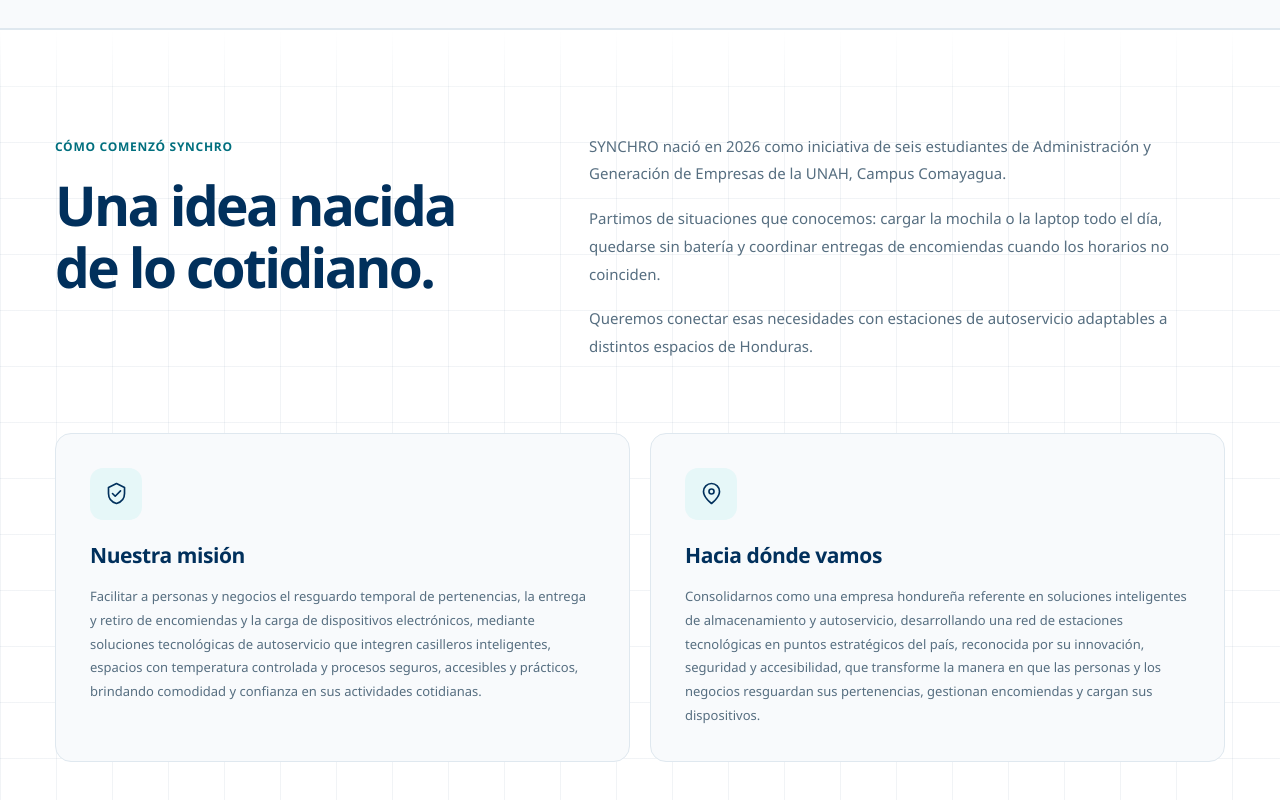
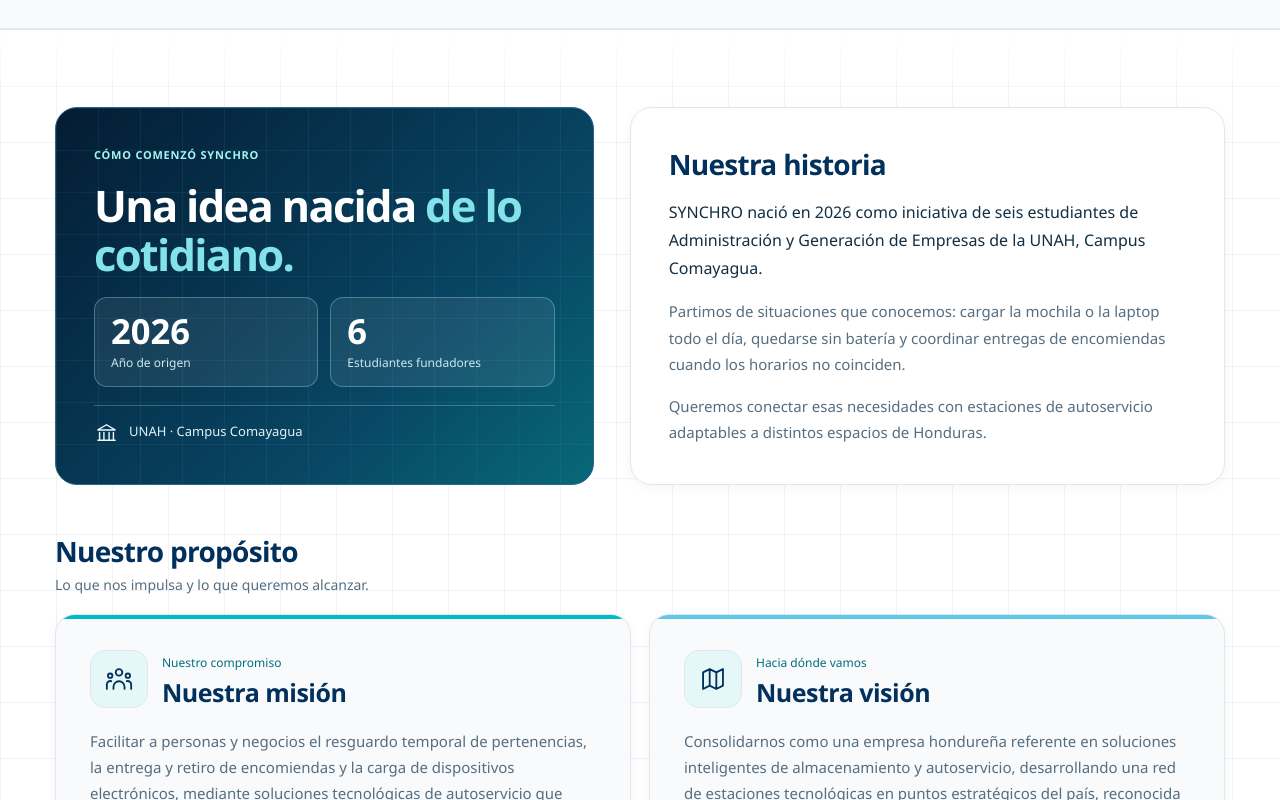
Before and after one commit to Bjosue95/SYNCHRO, a Vue app in the folder frontend/usuarios-app/: page / in a window 1280 px wide. Shown: the part 5300-6100 px from the top of the page. Built offline with nearby package versions, Linux system fonts and the light colour scheme; no server answers.

Commit message:
Rediseñar sección Nosotros conservando misión y visión de SYNCHRO

```diff
--- a/frontend/usuarios-app/src/components/landing/AboutSynchro.vue
+++ b/frontend/usuarios-app/src/components/landing/AboutSynchro.vue
@@ -3,15 +3,24 @@ import AppIcon from "../ui/AppIcon.vue";
 </script>
 
 <template>
-  <section id="nosotros" class="syn-about syn-grid-surface">
+  <section id="nosotros" class="syn-about syn-grid-surface" aria-labelledby="syn-about-titulo">
     <div class="contenedor">
       <div class="syn-about-top">
         <div class="syn-about-story">
           <span class="syn-about-kicker">CÓMO COMENZÓ SYNCHRO</span>
-          <h2>Una idea nacida de lo cotidiano.</h2>
+          <h2 id="syn-about-titulo">Una idea nacida <span>de lo cotidiano.</span></h2>
+          <div class="syn-about-origin" aria-label="Origen de SYNCHRO">
+            <div class="syn-about-stat"><strong>2026</strong><span>Año de origen</span></div>
+            <div class="syn-about-stat"><strong>6</strong><span>Estudiantes fundadores</span></div>
+          </div>
+          <div class="syn-about-campus">
+            <AppIcon nombre="instituciones" :tamano="25" tema-forzado="oscuro"/>
+            <span>UNAH · Campus Comayagua</span>
+          </div>
         </div>
         <div class="syn-about-story-copy">
-          <p>
+          <h3>Nuestra historia</h3>
+          <p class="syn-about-lead">
             SYNCHRO nació en 2026 como iniciativa de seis estudiantes de
             Administración y Generación de Empresas de la UNAH, Campus Comayagua.
           </p>
@@ -27,10 +36,14 @@ import AppIcon from "../ui/AppIcon.vue";
         </div>
       </div>
 
-      <div class="syn-about-values">
-        <div class="syn-about-block">
-          <span class="syn-about-icon"><AppIcon nombre="seguridad" :tamano="29"/></span>
-          <h3>Nuestra misión</h3>
+      <div class="syn-about-purpose">
+        <header class="syn-about-purpose-heading"><h3>Nuestro propósito</h3><p>Lo que nos impulsa y lo que queremos alcanzar.</p></header>
+        <div class="syn-about-values">
+        <article class="syn-about-block syn-about-mision">
+          <div class="syn-about-card-header">
+            <span class="syn-about-icon"><AppIcon nombre="comunidad" :tamano="32"/></span>
+            <div><span class="syn-about-card-label">Nuestro compromiso</span><h4>Nuestra misión</h4></div>
+          </div>
           <p>
             Facilitar a personas y negocios el resguardo temporal de pertenencias,
             la entrega y retiro de encomiendas y la carga de dispositivos electrónicos,
@@ -39,10 +52,12 @@ import AppIcon from "../ui/AppIcon.vue";
             accesibles y prácticos, brindando comodidad y confianza en sus
             actividades cotidianas.
           </p>
-        </div>
-        <div class="syn-about-block">
-          <span class="syn-about-icon"><AppIcon nombre="ubicacion" :tamano="29"/></span>
-          <h3>Hacia dónde vamos</h3>
+        </article>
+        <article class="syn-about-block syn-about-vision">
+          <div class="syn-about-card-header">
+            <span class="syn-about-icon"><AppIcon nombre="mapa" :tamano="32"/></span>
+            <div><span class="syn-about-card-label">Hacia dónde vamos</span><h4>Nuestra visión</h4></div>
+          </div>
           <p>
             Consolidarnos como una empresa hondureña referente en soluciones
             inteligentes de almacenamiento y autoservicio, desarrollando una red
@@ -51,6 +66,7 @@ import AppIcon from "../ui/AppIcon.vue";
             en que las personas y los negocios resguardan sus pertenencias,
             gestionan encomiendas y cargan sus dispositivos.
           </p>
+        </article>
         </div>
       </div>
     </div>
@@ -58,16 +74,34 @@ import AppIcon from "../ui/AppIcon.vue";
 </template>
 
 <style scoped>
-.syn-about { padding:clamp(60px,8vw,110px) 0; background:var(--surface); border-top:1px solid var(--border); }
-.syn-about-top { display:grid; grid-template-columns: minmax(0,.85fr) minmax(0,1.15fr); gap:clamp(20px,5vw,85px); align-items:start; padding-bottom:55px; }
-.syn-about-kicker { font-size:12px; font-weight:750; color:var(--accent-text); letter-spacing:.06em; }
-.syn-about-story h2 { margin:17px 0 0; color:var(--text-strong); font-size:clamp(34px,4.3vw,56px); line-height:1.13; letter-spacing:-.048em; font-weight:620; }
-.syn-about-story-copy p { color:var(--text-muted); font-size:15px; line-height:1.85; margin:0 0 17px; }
-.syn-about-values { display:grid; grid-template-columns:repeat(2,minmax(0,1fr)); gap:20px; }
-.syn-about-block { padding:clamp(21px,3vw,34px); border:1px solid var(--border); border-radius:16px; background:var(--surface-soft); }
-.syn-about-icon { width:52px; height:52px; display:grid; place-items:center; border-radius:13px; background:var(--surface-accent); margin-bottom:20px; }
-.syn-about-block h3 { color:var(--text-strong); font-size:21px; letter-spacing:-.02em; font-weight:650; margin:0 0 14px; }
-.syn-about-block p { color:var(--text-muted); font-size:13px; line-height:1.82; margin:0; }
-@media(max-width:820px) { .syn-about-top { grid-template-columns:1fr; gap:26px; padding-bottom:36px; } }
-@media(max-width:620px) { .syn-about-values { grid-template-columns:1fr; } .syn-about-block { padding:22px; } }
+.syn-about { padding:clamp(48px,6vw,85px) 0; background:var(--surface); border-top:1px solid var(--border); }
+.syn-about-top { display:grid; grid-template-columns:minmax(0,.95fr) minmax(0,1.05fr); gap:clamp(18px,3vw,36px); align-items:stretch; }
+.syn-about-story { display:flex; flex-direction:column; justify-content:center; gap:18px; min-width:0; padding:clamp(24px,3vw,38px); border:1px solid #286681; border-radius:22px; background-color:#01305c; background-image:linear-gradient(rgba(94,198,232,.08) 1px,transparent 1px),linear-gradient(90deg,rgba(94,198,232,.08) 1px,transparent 1px),linear-gradient(135deg,#041c34,#084765 68%,#086878); background-size:42px 42px,42px 42px,100% 100%; color:#fff; }
+.syn-about-kicker { font-size:11px; font-weight:650; color:#a3f5f3; letter-spacing:.07em; }
+.syn-about-story h2 { margin:0; color:#fff; font-size:clamp(31px,3.4vw,46px); line-height:1.12; letter-spacing:-.04em; font-weight:700; }
+.syn-about-story h2 span { color:#83e3e9; }
+.syn-about-origin { display:grid; grid-template-columns:repeat(2,minmax(0,1fr)); gap:12px; }
+.syn-about-stat { display:grid; gap:5px; min-width:0; padding:14px 16px; border:1px solid rgba(180,237,241,.32); border-radius:13px; background:rgba(255,255,255,.075); }
+.syn-about-stat strong { color:#fff; font-size:clamp(25px,2.7vw,35px); font-weight:650; line-height:1.1; font-variant-numeric:tabular-nums; }
+.syn-about-stat span { color:#cde8f1; font-size:12px; line-height:1.4; }
+.syn-about-campus { display:flex; align-items:center; gap:10px; padding-top:14px; border-top:1px solid rgba(180,237,241,.28); color:#e0f2f8; font-size:13px; }
+.syn-about-story-copy { display:flex; flex-direction:column; justify-content:center; gap:16px; min-width:0; padding:clamp(23px,3vw,38px); border:1px solid var(--border); border-radius:22px; background:var(--surface); box-shadow:var(--shadow-sm); }
+.syn-about-story-copy h3,.syn-about-purpose-heading h3 { color:var(--text-strong); font-size:clamp(22px,2.4vw,28px); font-weight:650; letter-spacing:-.025em; line-height:1.3; margin:0; }
+.syn-about-story-copy p { color:var(--text-muted); font-size:15px; line-height:1.75; margin:0; }
+.syn-about-story-copy .syn-about-lead { color:var(--text); font-size:16px; font-weight:500; }
+.syn-about-purpose { margin-top:clamp(28px,4vw,48px); }
+.syn-about-purpose-heading { margin-bottom:18px; }
+.syn-about-purpose-heading p { color:var(--text-muted); font-size:14px; line-height:1.6; margin:5px 0 0; }
+.syn-about-values { display:grid; grid-template-columns:repeat(2,minmax(0,1fr)); gap:18px; }
+.syn-about-block { position:relative; min-width:0; padding:clamp(23px,3vw,34px); border:1px solid var(--border); border-radius:20px; background:var(--surface-soft); overflow:hidden; box-shadow:var(--shadow-sm); }
+.syn-about-block::before { position:absolute; inset:0 0 auto; height:4px; content:""; background:var(--brand-accent); }
+.syn-about-vision::before { background:var(--brand-sky); }
+.syn-about-card-header { display:flex; align-items:center; gap:14px; margin-bottom:19px; }
+.syn-about-icon { width:58px; height:58px; flex:none; display:grid; place-items:center; border:1px solid var(--border); border-radius:15px; background:var(--surface-accent); }
+.syn-about-card-label { color:var(--accent-text); font-size:12px; font-weight:500; line-height:1.4; }
+.syn-about-block h4 { color:var(--text-strong); font-size:clamp(21px,2.1vw,25px); letter-spacing:-.02em; font-weight:650; margin:3px 0 0; line-height:1.3; }
+.syn-about-block p { color:var(--text-muted); font-size:15px; line-height:1.75; margin:0; }
+@media(max-width:820px) { .syn-about-top { grid-template-columns:1fr; } }
+@media(max-width:690px) { .syn-about-values { grid-template-columns:1fr; gap:14px; } .syn-about-story,.syn-about-story-copy,.syn-about-block { padding:22px; border-radius:17px; } }
+@media(max-width:350px) { .syn-about-stat { padding:12px; } .syn-about-story,.syn-about-story-copy,.syn-about-block { padding:17px; } .syn-about-card-header { gap:10px; } .syn-about-icon { width:48px; height:48px; } }
 </style>
```
Also changed, not shown: 1 other file (tests, documents, lock files or other folders).
